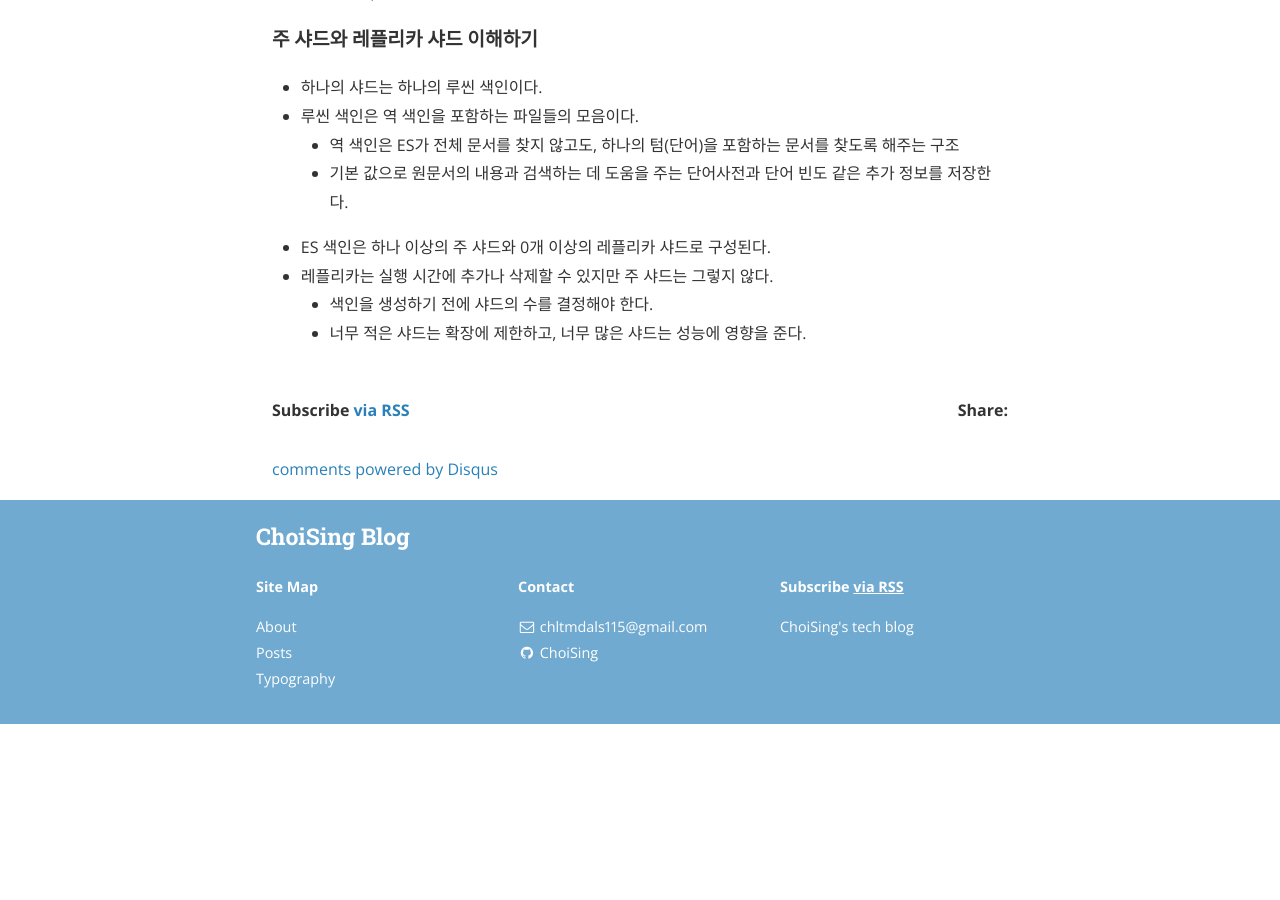
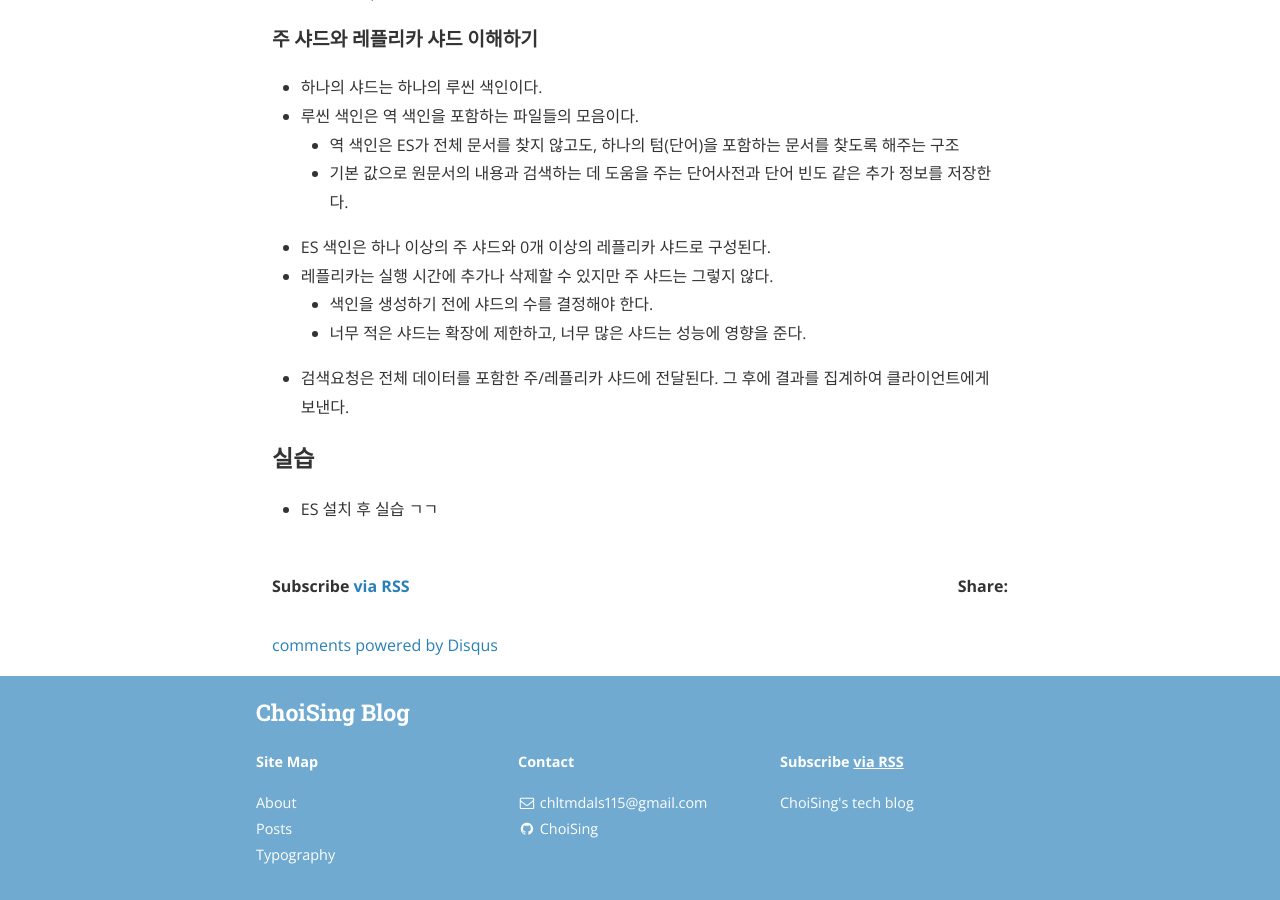
Before and after one commit to Oraindrop/oraindrop.github.io, a Jekyll site: the page built from _posts/Book/2020-08-05-Elasticsearch_in_action.md, in a window 1280 px wide and 900 px high, scrolled down 3047 px. Built offline with Jekyll 4.4.1, drawn with Linux system fonts in a browser that asks for light colours; nearby versions of some CDN libraries; comment, search, counter and statistics services are not loaded; before the commit the page ends 3771 px from its top, so only the background shows below that.

Commit message:
200806 read es in action 2

```diff
--- a/_posts/Book/2020-08-05-Elasticsearch_in_action.md
+++ b/_posts/Book/2020-08-05-Elasticsearch_in_action.md
@@ -132,3 +132,8 @@ tags: java, book, es
 - 레플리카는 실행 시간에 추가나 삭제할 수 있지만 주 샤드는 그렇지 않다.
     - 색인을 생성하기 전에 샤드의 수를 결정해야 한다.
     - 너무 적은 샤드는 확장에 제한하고, 너무 많은 샤드는 성능에 영향을 준다.
+- 검색요청은 전체 데이터를 포함한 주/레플리카 샤드에 전달된다. 그 후에 결과를 집계하여 클라이언트에게 보낸다.
+
+### 실습
+
+- ES 설치 후 실습 ㄱㄱ
```
